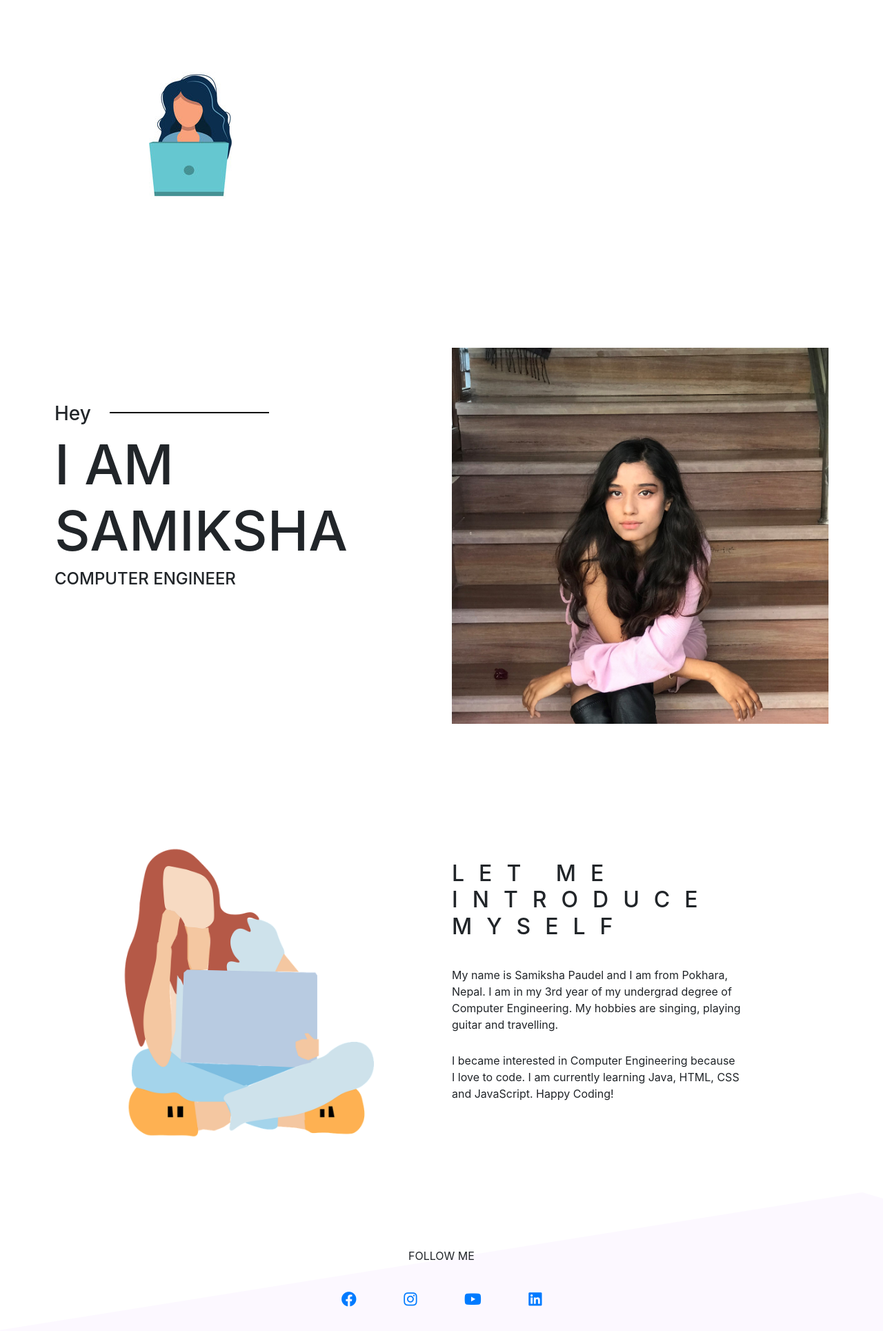
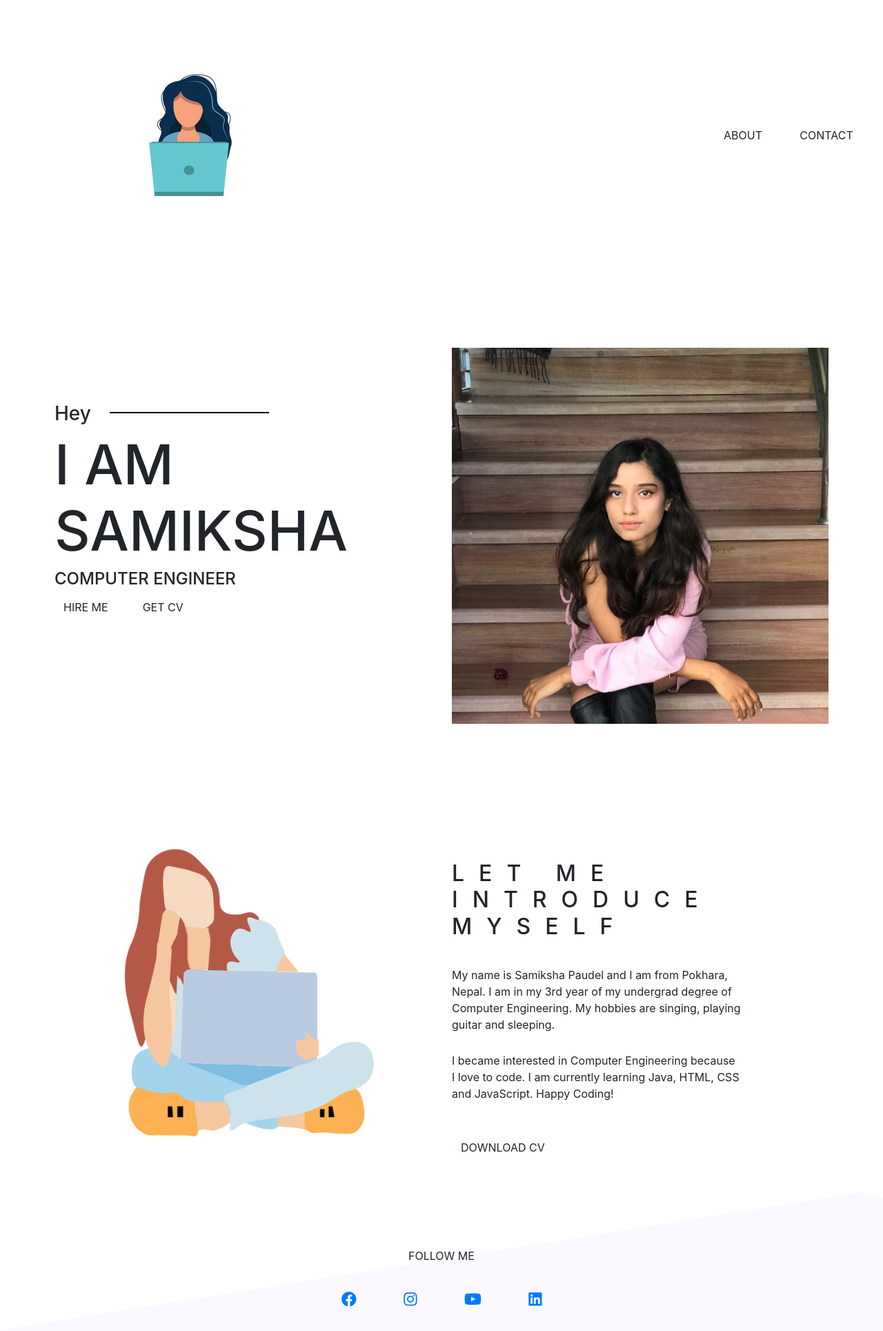
Before and after one commit to Samikshap85/Portfolio-Project, a plain HTML site: page index.html in a window 1280 px wide. Shown: the whole page at 69% size. Drawn offline with nearby package versions, Linux system fonts and the light colour scheme.

Commit message:
Some changes needed

```diff
--- a/index.html
+++ b/index.html
@@ -40,18 +40,18 @@
                         <li class="nav-item active">
                             <a class="nav-link" href="#">Home <span class="sr-only">(current)</span></a>
                         </li>
+                        <li class="nav-item">
+                            <a class="nav-link" href="#about" >about</a>
+                        </li>
                         <!-- <li class="nav-item">
-                            <a class="nav-link" href="#" >about</a>
-                        </li>
-                        <li class="nav-item">
                             <a class="nav-link" href="#">portfolio</a>
                         </li>
                         <li class="nav-item">
                             <a class="nav-link" href="#">blog</a>
+                        </li> -->
+                        <li class="nav-item">
+                            <a class="nav-link" href="#contact">contact</a>
                         </li>
-                        <li class="nav-item">
-                            <a class="nav-link" href="#">contact</a>
-                        </li> -->
 
                     </ul>
                 </div>
@@ -74,11 +74,11 @@
                         <h1 class="title-text text-uppercase" id="intro" ></h1>
                         <h4 class="title-text text-uppercase">Computer Engineer</h4>
                         <div class="site-buttons">
-                            <!-- <div class="d-flex flex-row flex-wrap">
+                            <div class="d-flex flex-row flex-wrap">
                                 <button type="button" class="btn button primary-button mr-4 text-uppercase">hire
                                     me</button>
                                 <button type="button" class="btn button secondary-button text-uppercase">Get cv</button>
-                            </div> -->
+                            </div>
                         </div>
                     </div>
                     <div class="col-lg-6 col-md-12 banner-image">
@@ -99,7 +99,7 @@
                             <img src="./img/about-us.png" alt="About us" class="img-fluid">
                         </div>
                     </div>
-                    <div class="col-lg-6 col-md-12 about-title">
+                    <div class="col-lg-6 col-md-12 about-title" id="about">
                         <h2 class="text-uppercase pt-5">
                             <span>Let me</span>
                             <span>introduce</span>
@@ -108,14 +108,14 @@
                         <div class="paragraph py-4 w-75">
                             <p class="para">
                                 My name is Samiksha Paudel and I am from Pokhara, Nepal. I am in my 3rd year of my undergrad degree of Computer Engineering.
-                                My hobbies are singing, playing guitar and travelling.
+                                My hobbies are singing, playing guitar and sleeping.
                             </p>
                             <p class="para">
                                 I became interested in Computer Engineering because I love to code. I am currently learning Java, HTML, CSS and JavaScript.
                                 Happy Coding!
                             </p>
                         </div>
-                        <!-- <button type="button" class="btn button primary-button text-uppercase">Download cv</button> -->
+                        <button type="button" class="btn button primary-button text-uppercase">Download cv</button>
                     </div>
                 </div>
             </div>
@@ -129,7 +129,7 @@
 
     <footer class="footer-area">
         <div class="container">
-            <div class="">
+            <div class="" id="contact">
                 <div class="social text-center">
                     <h5 class="text-uppercase">Follow me</h5>
                     <a target="_blank" href="https://www.facebook.com/1samikshya"><i class="fab fa-facebook"></i></a>
```
